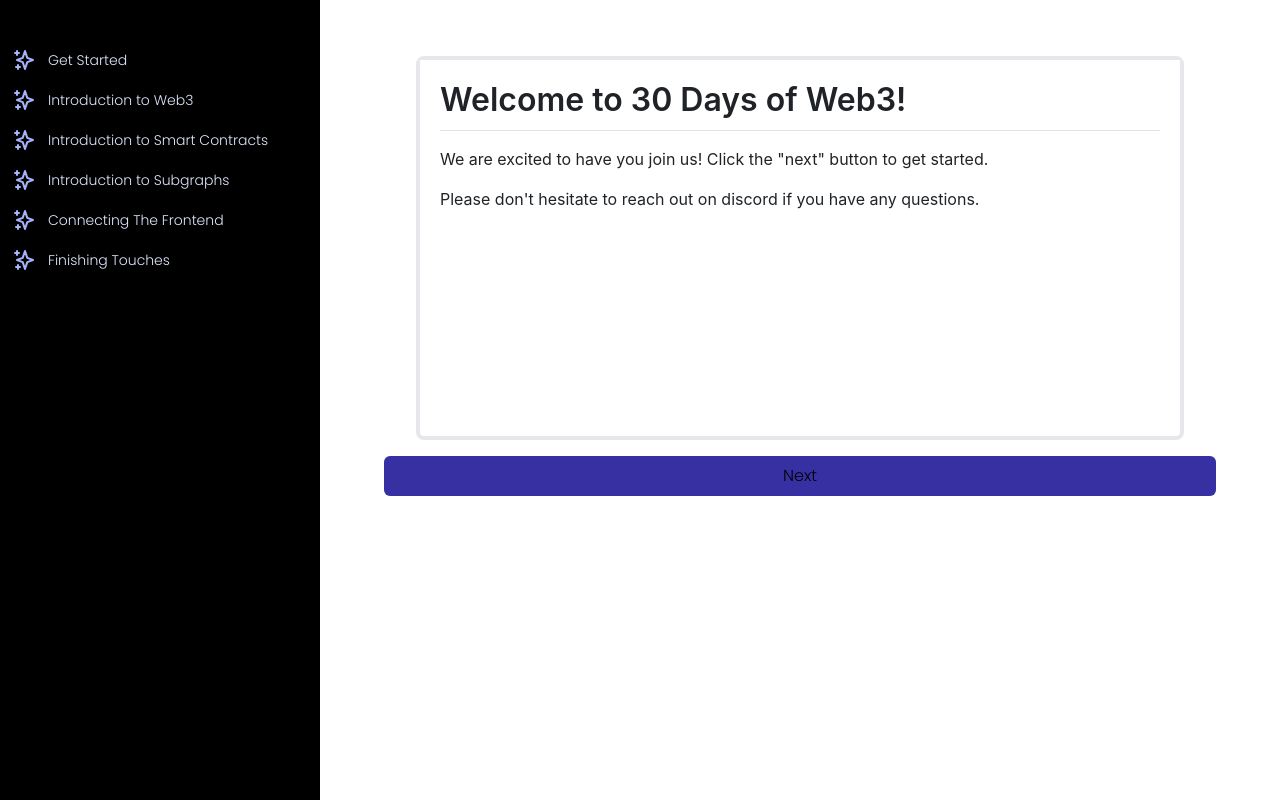
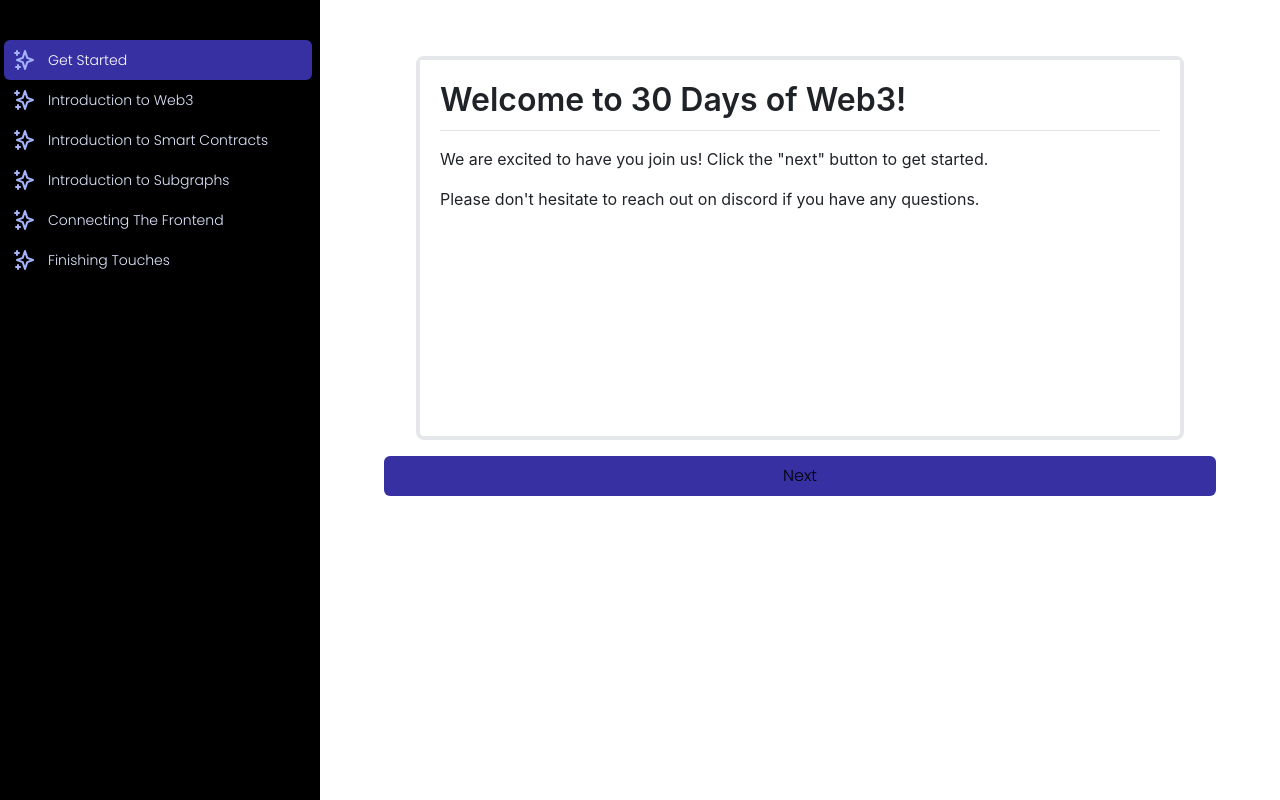
Before and after one commit to womenbuildweb3/30daysofweb3.xyz, a Next.js app: page /course/0-get-started in a window 1280 px wide. Built offline with nearby package versions, Linux system fonts and the light colour scheme.

Commit message:
highlight active lesson

```diff
--- a/components/CurricSideBar.js
+++ b/components/CurricSideBar.js
@@ -8,13 +8,15 @@ import {getAllLessons} from "../utils/lessons"
 
 const lessons = getAllLessons()
 
-const NavItem = ({value, path}) => {
+const NavItem = ({value, path, id}) => {
   let classes;
-  // if(id !== value){
+  let num = id.match(/\d/g)[0];
+  let pathNum = path.match(/\d/g)[0]
+  if(num !== pathNum){
     classes = "text-indigo-100 hover:bg-indigo-600 group flex items-center px-2 py-2 text-sm font-medium rounded-md cursor-pointer"
-  // } else {
-    // classes = "bg-indigo-800 text-white group flex items-center px-2 py-2 text-sm font-medium rounded-md cursor-pointer"
-  // }
+  } else {
+    classes = "bg-indigo-800 text-white group flex items-center px-2 py-2 text-sm font-medium rounded-md cursor-pointer"
+  }
 
 
   return (
@@ -30,9 +32,9 @@ const NavItem = ({value, path}) => {
   );
 }
 
-const NavList = () => {
+const NavList = ({id}) => {
   const listItems = lessons.map((path) => (
-    <NavItem key={path.id} value={path.value} path={path.path} />
+    <NavItem key={path.id} value={path.value} path={path.path} id={id}/>
   ));
   return <div>{listItems}</div>;
 }
@@ -47,7 +49,7 @@ export default function CurricSidebar({ curricData, id, paths }) {
           <div className="flex -ml-20 flex-col flex-grow pt-5 bg-[#000]   overflow-y-auto">
             <div className="mt-5 ml-3 flex-1 flex flex-col">
               <nav className="flex-1 px-2 pb-4 space-y-1">
-                <NavList/>
+                <NavList id={id}/>
               </nav>
             </div>
           </div>
--- a/components/LessonLinks.js
+++ b/components/LessonLinks.js
@@ -7,8 +7,7 @@ const upperCase = (string) => {
 
 
 export default function LessonLinks({ paths, id }) {
-  let num = id.match(/\d/g);
-  num = num[0];
+  let num = id.match(/\d/g)[0];
 
   const links = paths.filter((path) => {
     return num == path.params.id[0];
```
